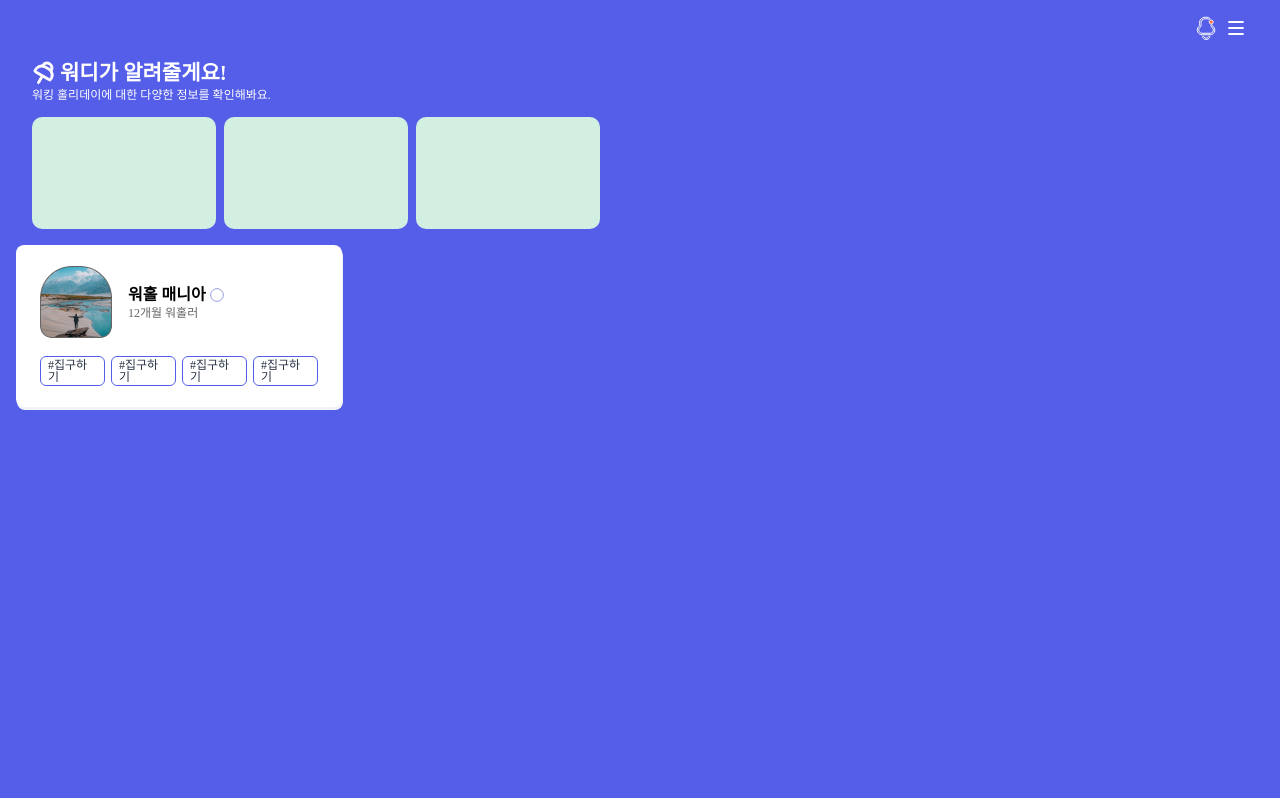
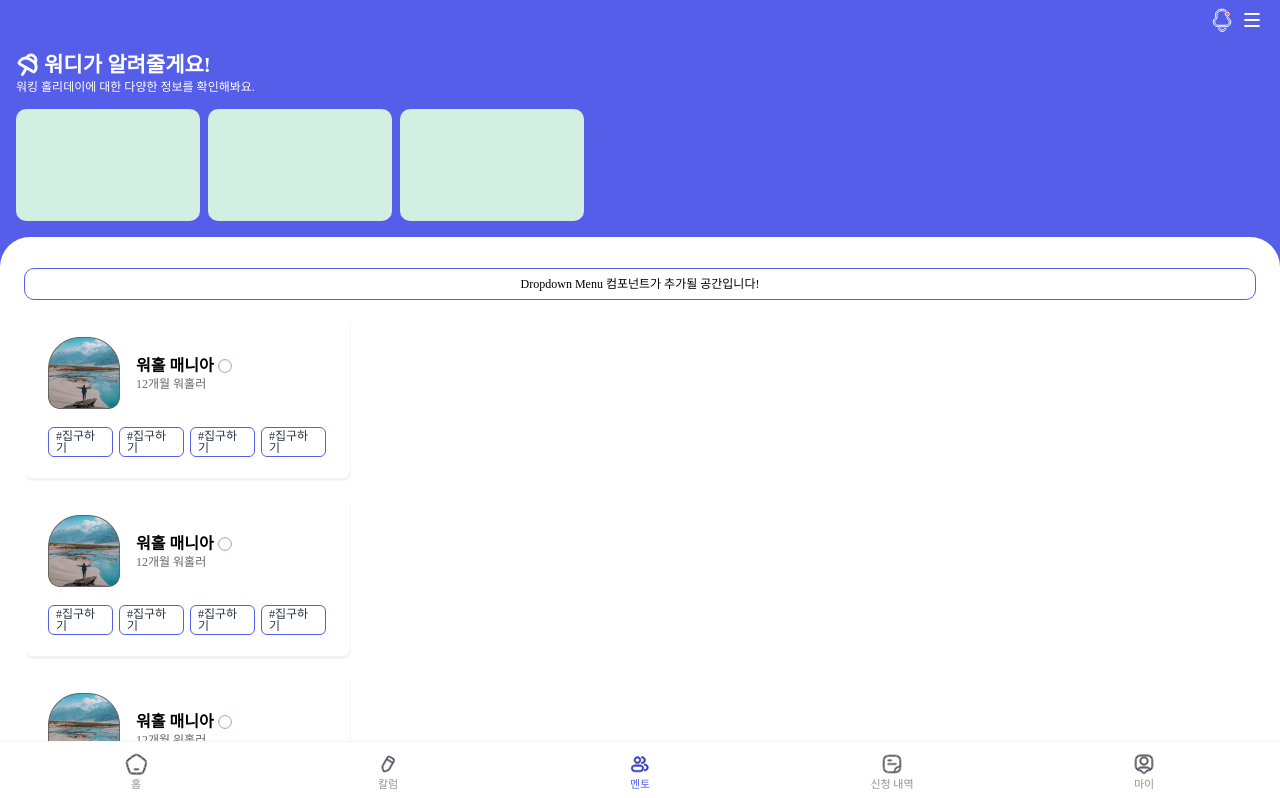
Before and after one commit to Team-Wordi/Wordi, a React (Create React App) app in the folder client/: page /Wordi/mentor_list in a window 1280 px wide. Shown: the top 798 px of the page. Built offline with nearby package versions, Linux system fonts and the light colour scheme; a web font is replaced by a local one.

Commit message:
Feat: [#81] MentorListPage에 BottomTabBar 추가

```diff
--- a/client/src/pages/MentorListPage.tsx
+++ b/client/src/pages/MentorListPage.tsx
@@ -2,24 +2,23 @@ import React from 'react';
 import styled from 'styled-components';
 import { COLORS } from 'styles/Theme';
 import Header from 'components/MentorList/Header';
-import MentorListCard from 'components/MentorList/MentorListCard';
+import Body from 'components/MentorList/Body';
+import BottomTabBar from 'components/common/BottomTabBar';
 
 const Container = styled.div`
-  padding: 8px 16px 24px 16px;
   min-height: 100vh;
   background: ${COLORS.primary};
-
-  & > p {
-    color: ${COLORS.white};
-  }
 `;
 
 const MentorListPage = () => {
   return (
-    <Container>
-      <Header />
-      <MentorListCard />
-    </Container>
+    <>
+      <Container>
+        <Header />
+        <Body />
+      </Container>
+      <BottomTabBar />
+    </>
   );
 };
 
```
